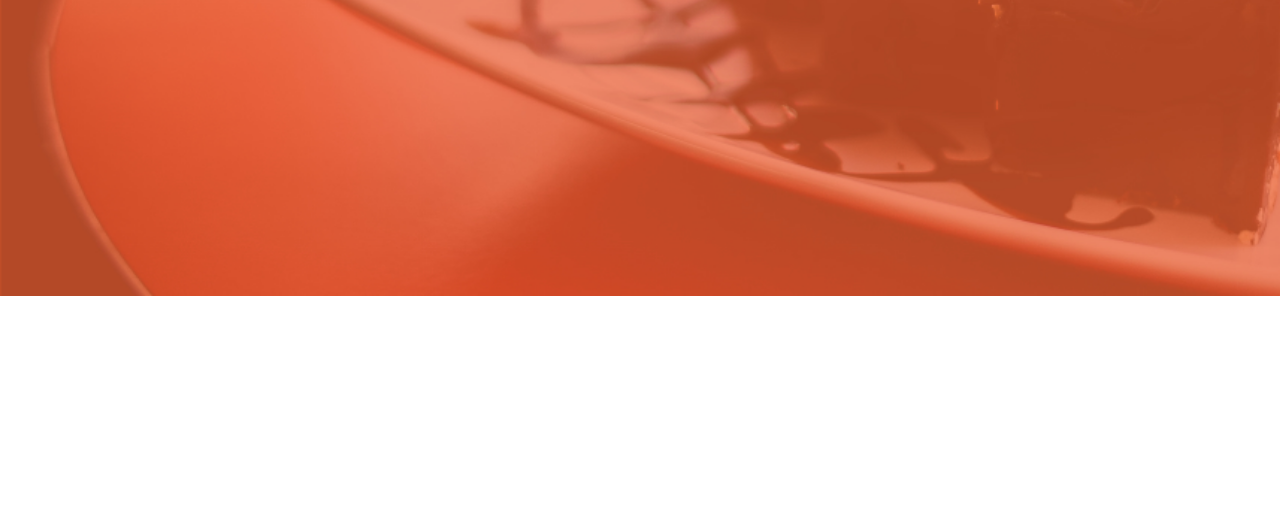
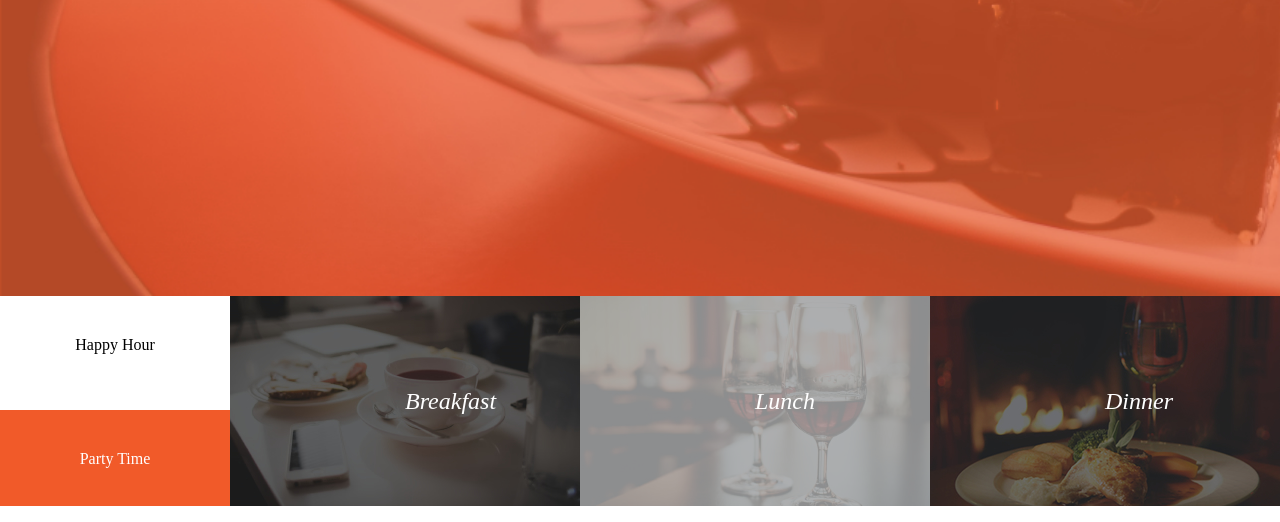
Before and after one commit to halima254/anita-s-kitchen, a plain HTML site: page index.html in a window 1280 px wide. Shown: the part 654-1176 px from the top of the page. Before the commit the page ends 950 px from the top, so only its background shows below. Drawn offline with Linux system fonts and the light colour scheme.

Commit message:
Dinner page

```diff
--- a/index.css
+++ b/index.css
@@ -1,9 +1,11 @@
-html, body{
+html,
+body {
     margin: 0px;
     height: 100%;
 }
-.page1{
-    background-image:url(./assets/backgrounds/landing.jpg);
+
+.page1 {
+    background-image: url(./assets/backgrounds/landing.jpg);
     height: 100%;
     background-size: cover;
     text-align: center;
@@ -11,4 +13,57 @@ html, body{
     color: white;
     font-size: 30px;
 
+
 }
+
+.service {
+    display: flex;
+
+
+
+}
+
+#service1 {
+    display: flex;
+    flex-direction: column;
+    width: 150%;
+    text-align: center;
+}
+
+#happy {
+    margin-top: 40px;
+    margin-bottom: 40px;
+    height: 50%;
+
+}
+
+#party {
+    background-color: #F15A29;
+    color: white;
+    padding-top: 40px;
+    padding-bottom: 38px;
+    height: 50%;
+    height: fit-content;
+}
+
+#breakfast,
+#lunch,
+#dinner {
+    text-align: center;
+    position: relative;
+    color: white;
+}
+#lunch{
+    opacity: 0.5;
+}
+
+#bftxt,
+#lunchtxt,
+#dinnertxt {
+    position: absolute;
+    top: 30%;
+    left: 50%;
+    transform: (-50%, -50%);
+    font-style: italic;
+    font-size: 24px;
+}
--- a/index.html
+++ b/index.html
@@ -14,16 +14,32 @@
             <p>At The <strong>Right Price</strong></p>
 
         </div>
-        <div class="background2">
+      <div class="service">
+           <div id="service1">
+               <p id="happy"> Happy Hour</p>
+               <p id="party"> Party Time</p>
+          </div>
+          <div id="breakfast">
+          <img src="./assets/foodtop/breakfast.jpg" alt="Breakfast">
+          <div id="bftxt"><p>Breakfast</p>
+        </div>
+         </div>
+         <div id="lunch">
+          <img src="./assets/foodtop/lunch.jpg" alt="Lunch">
+          <div id="lunchtxt"><p>Lunch</p></div>
+         </div>
+         <div id="dinner">
+          <img src="./assets/foodtop/dinner.jpg" alt="Dinner">
+          <div id="dinnertxt"><p>Dinner</p></div>
+          </div>
 
-        </div>
-        <div class="background3">
+      </div>
+      <div>
+          <div class="food">
 
-        </div>
-        <div class="background4">
+          </div>
 
-        </div>
-
+      </div>
 
 </body>
 </html>
```
